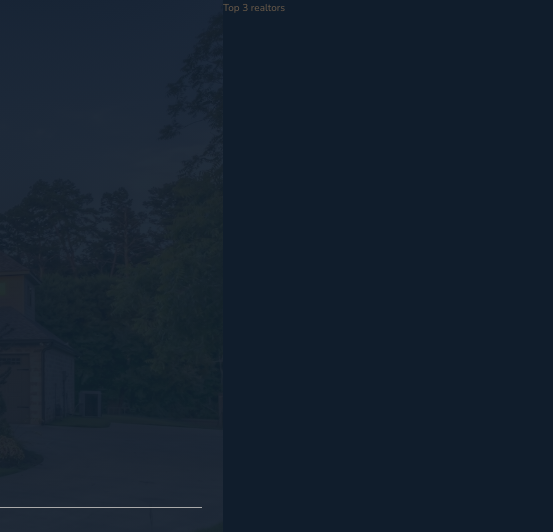
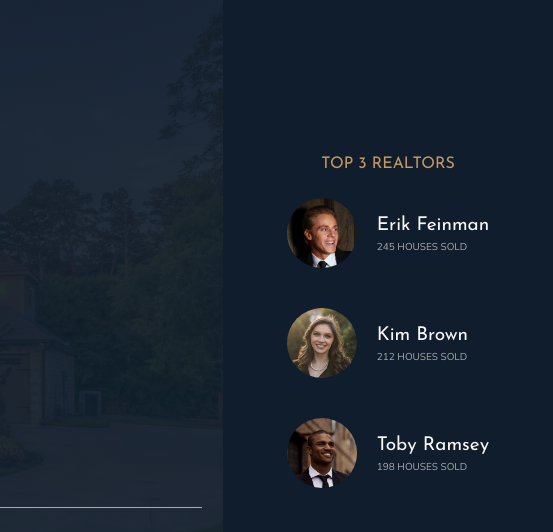
Before and after one commit to aguado-romina/Nexter, a website: page index.html in a window 1280 px wide. Shown: the top 532 px of the page, 727-1280 px from the left. Drawn offline with nearby package versions, Linux system fonts and the light colour scheme.

Commit message:
Building the Realtors section

```diff
--- a/index.html
+++ b/index.html
@@ -33,7 +33,28 @@
       </div>
     </header>
 
-    <div class="realtors">Top 3 realtors</div>
+    <div class="realtors">
+      <h3 class="heading-3">Top 3 Realtors</h3>
+      <div class="realtors__list">
+        <img src="img/realtor-1.jpeg" alt="Realtor 1" class="realtors__img" />
+        <div class="realtors__details">
+          <h4 class="heading-4 heading-4--light">Erik Feinman</h4>
+          <p class="realtors__sold">245 houses sold</p>
+        </div>
+
+        <img src="img/realtor-2.jpeg" alt="Realtor 2" class="realtors__img" />
+        <div class="realtors__details">
+          <h4 class="heading-4 heading-4--light">Kim Brown</h4>
+          <p class="realtors__sold">212 houses sold</p>
+        </div>
+
+        <img src="img/realtor-3.jpeg" alt="Realtor 3" class="realtors__img" />
+        <div class="realtors__details">
+          <h4 class="heading-4 heading-4--light">Toby Ramsey</h4>
+          <p class="realtors__sold">198 houses sold</p>
+        </div>
+      </div>
+    </div>
 
     <section class="features">
       <div class="feature">
--- a/sass/_realtors.scss
+++ b/sass/_realtors.scss
@@ -1,4 +1,32 @@
 .realtors {
   background-color: $color-secondary;
   grid-column: col-start 7 / full-end;
+  padding: 3rem;
+
+  display: grid;
+  align-content: center;
+  justify-content: center;
+  justify-items: center;
+  grid-row-gap: 2rem;
+
+  &__list {
+    display: grid;
+    grid-template-columns: -webkit-min-content -webkit-max-content;
+    grid-template-columns: min-content max-content;
+    grid-column-gap: 2rem;
+    grid-row-gap: 5vh;
+    align-items: center;
+  }
+
+  &__img {
+    width: 7rem;
+    border-radius: 50%;
+    display: block;
+  }
+
+  &__sold {
+    text-transform: uppercase;
+    color: $color-grey-light-2;
+    margin-top: -2px;
+  }
 }
```
Also changed, not shown: css/style.css.
